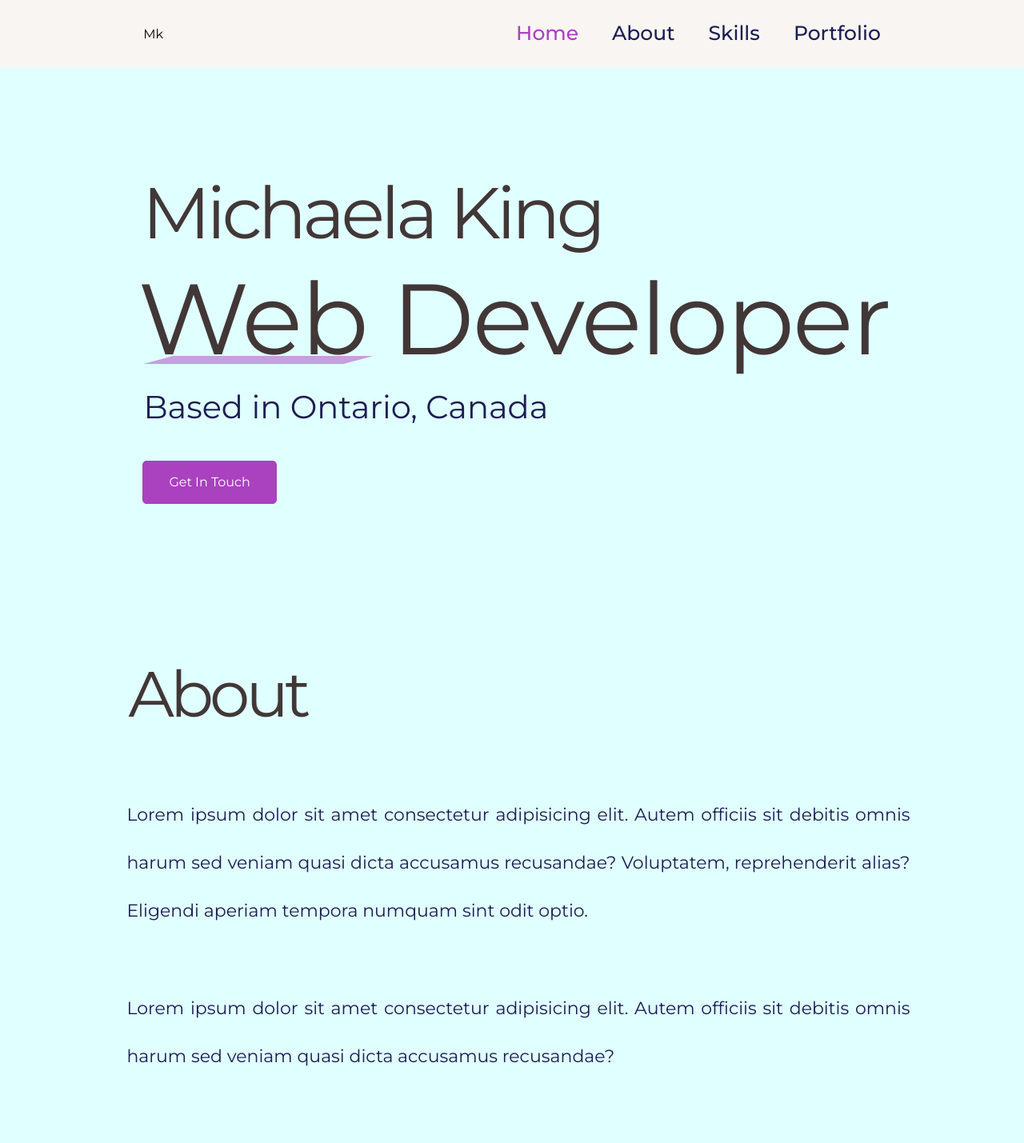
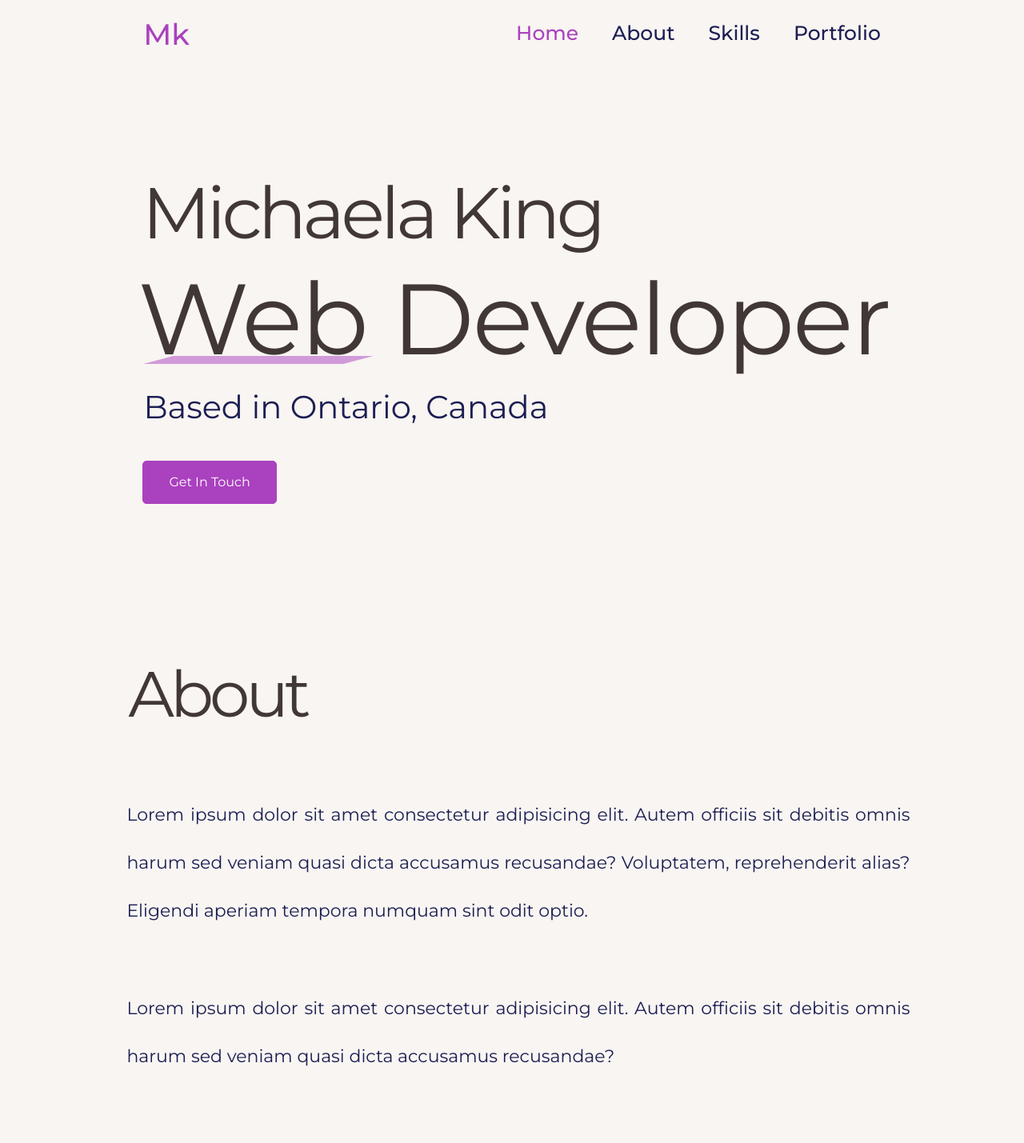
Before and after one commit to Michaela-K/mk_react_portfolio, a React (Create React App) app: page / in a window 1280 px wide. Shown: the top 1429 px of the page at 80% size. Built offline with nearby package versions, Linux system fonts and the light colour scheme.

Commit message:
fix nav logo

```diff
--- a/src/App.css
+++ b/src/App.css
@@ -77,21 +77,6 @@
   }
   .btn-primary:hover {
     color: var(--primary);
-    background-color: var(--white);
-  }
-  .btn-github {
-    color: var(--white);
-    background-color: var(--github);
-    border: var(--github);
-    display: flex;
-    flex-direction: row;
-    justify-content: center;
-    align-items: center;
-    box-shadow: 0 1px 2px 0 rgba(16, 24, 40, 0.95);
-    gap: 16px;
-  }
-  .btn-github:hover {
-    color: var(--github);
     background-color: var(--white);
   }
   /* Global CSS Ends */
@@ -215,13 +200,10 @@
   .navbar__active-content {
     color: var(--primary);
   }
-
   .navbar__img{
-
-  }
-  .navbar__img > img{
-    width: 50px;
-    height: 50px;
+    font-size: 2.3rem;
+    color: var(--primary);
+    font-weight: 500;
   }
   /* Navbar Styler Ends */
 
@@ -234,7 +216,6 @@
   gap: 32px;
   background-color: var(--bg-shade);
   height: 100vh;
-  background-color: lightcyan;
 }
 .hero__section__content-box {
   display: flex;
@@ -260,7 +241,6 @@
   align-self: stretch;
   padding-left: 5px;
   position: relative;
-  /* z-index: 2; */
 }
 .hero__section__title::before {
   content: "";
@@ -272,7 +252,6 @@
   height: 10px;
   transform: skew(-75deg) translateX(-50%);
   background: rgba(170, 65, 191,0.5);
-  /* z-index: 1; */
 }
 .hero__section__title__color {
   color: var(--primary);
@@ -299,7 +278,6 @@
 
 /* Skills Section Style */
 .skills__section {
-  background-color: lightcyan;
   display: flex;
   justify-content: start;
   padding: 70px 0px;
@@ -307,13 +285,9 @@
   width: 100%;
 }
 .skills__section__container {
-  /* background-color: lightblue; */
-  /* width: 85%; */
   display: grid;
   grid-template-columns: repeat(4, 1fr);
   gap: 40px;
-  /* justify-content: center; */
-  /* align-items: flex-start; */
 }
 .skills__section__card {
   display: flex;
@@ -343,7 +317,6 @@
   box-shadow: 0 0 16px 0 rgba(0, 0, 0, 0.1);
 }
 .skills__section__card__content {
-  /* background-color: lightgoldenrodyellow; */
   display: flex;
   flex-direction: column;
   align-items: flex-start;
@@ -367,13 +340,11 @@
 
 /* About Us */
 .about__section {
-  background-color: lightcyan;
   display: flex;
   width: 100%;
   height: 70vh;
 }
 .about__section__content__box{
-  /* background-color: lightgrey; */
   width: 85vw;
   display: flex;
   justify-content: start;
@@ -381,26 +352,22 @@
 }
 .about__section__content {
   width: 90%;
-  /* background-color: lightblue; */
   display: flex;
   flex-direction: column;
   gap: 21.333px;
 }
 .about__section-description{
-  /* background-color: lightgoldenrodyellow; */
   color: var(--darkblue);
   margin: 25px 0px 16px 8px;
   font-size: 32px;
   font-weight:400;
   line-height: 60px;
   width: 100%;
-  /* display: flex; */
 }
 /* About Us Ends */
 
 /* My Portfolio Starts */
 .portfolio__section {
-  background-color: lightcyan;
   display: flex;
   padding: 112px 0px;
   flex-direction: column;
@@ -577,15 +544,13 @@ select::-ms-expand {
 
 /* Contact End */
 
-/* Footer Start */
+
 /* Footer Starts */
 .footer__container {
   display: flex;
   padding: 10px 0px 85.333px;
   flex-direction: column;
-  /* align-items: flex-start; */
   background: var(--bg-shade);
-  /* align-items: center; */
   align-self: stretch;
   width: 100%;
 }
@@ -593,7 +558,6 @@ select::-ms-expand {
   display: flex;
   justify-content: space-between;
   align-items: center;
-  /* align-self: stretch; */
 }
 .footer__items > ul {
   list-style: none;
@@ -624,11 +588,9 @@ select::-ms-expand {
   display: flex;
   justify-content: space-between;
   align-items: center;
-  /* align-self: stretch; */
 }
 .footer__content {
   color: var(--black);
-  /* font-size: 18.667px; */
   font-weight: 400;
   line-height: 28px;
 }
@@ -646,7 +608,6 @@ select::-ms-expand {
     justify-content: center;
   }
   .hero__section__title {
-    /* font-size: 85px; */
     line-height: 70px;
   }
   .about__section{
--- a/src/components/About.jsx
+++ b/src/components/About.jsx
@@ -1,13 +1,9 @@
 export default function About() {
   return (
     <section id="About" className="about__section">
-      {/* <div className="about__section__img">
-        <img src="./img/about-me.png" alt="About Me" />
-      </div> */}
       <div className="about__section__content__box">
         <div className="about__section__content">
           <p className="heading">About</p>
-          {/* <h1 className="skills-section__heading">About Me</h1> */}
           <p className="about__section-description">
             Lorem ipsum dolor sit amet consectetur adipisicing elit. Autem
             officiis sit debitis omnis harum sed veniam quasi dicta accusamus
--- a/src/components/Hero.jsx
+++ b/src/components/Hero.jsx
@@ -8,8 +8,6 @@ function Hero() {
           <p id='spinning__text'></p>
           <p className="section__title">Michaela King</p>
           <h1 className="hero__section__title">
-            {/* <span className="hero__section-title__color"></span>{" "} */}
-            {/* <br /> */}
             Web Developer
           </h1>
           <p className="hero__section-description">
@@ -18,9 +16,6 @@ function Hero() {
         </div>
         <button className="btn btn-primary">Get In Touch</button>
       </div>
-      {/* <div className="hero__section__img">
-        <img src="./assets/images/hijabi.png" alt="Hero Image" />
-      </div> */}
     </section>
   )
 }
--- a/src/components/Navbar.jsx
+++ b/src/components/Navbar.jsx
@@ -34,9 +34,7 @@ function Navbar() {
 
   return (
     <nav className={`navbar ${navActive ? "active" : ""}`}>
-      <div className="navbar__img"> Mk
-        {/* <img src="./assets/images/logo.png" alt="Logo" /> */}
-      </div>
+      <div className="navbar__img"> Mk</div>
       <a
         className={`nav__hamburger ${navActive ? "active" : ""}`}
         onClick={toggleNav}
```
